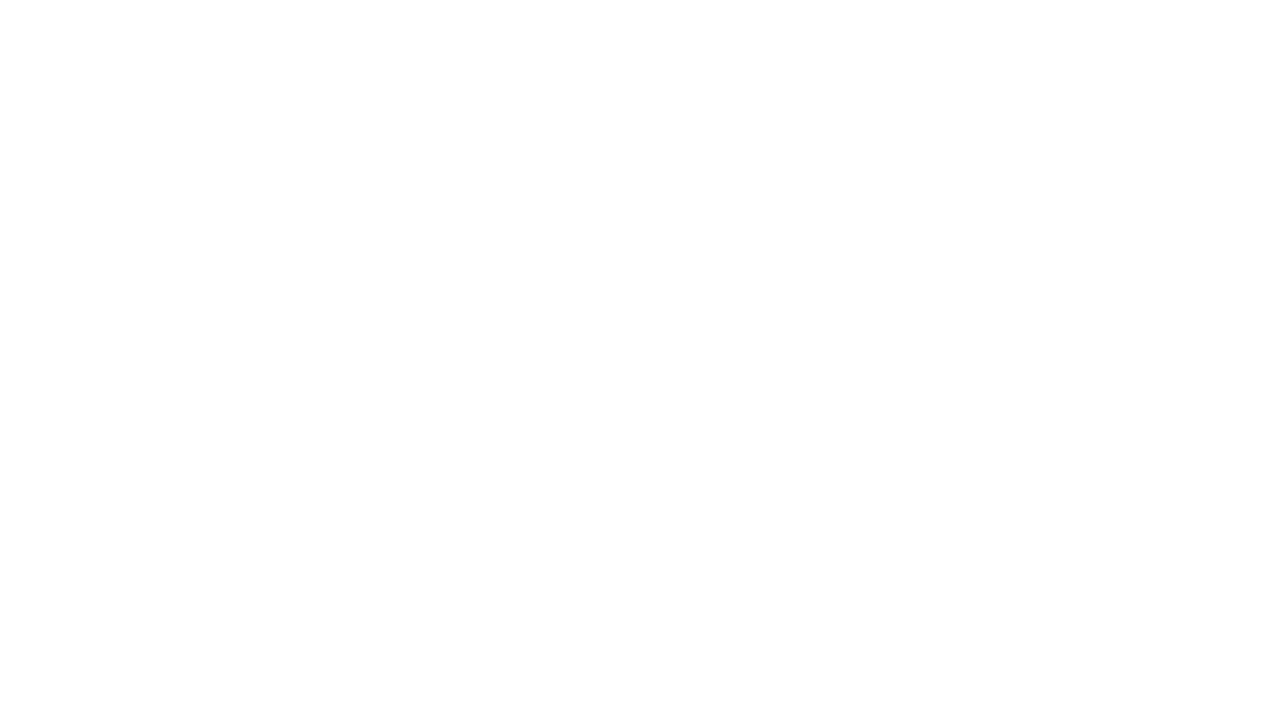
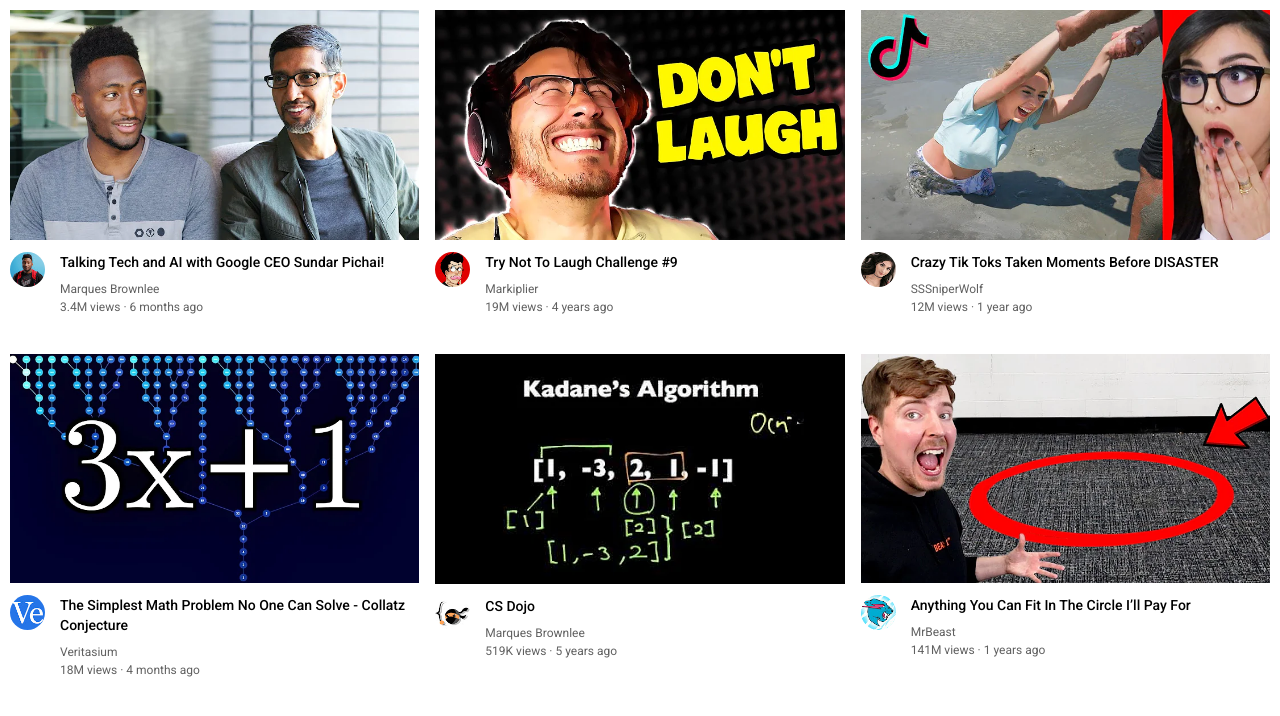
Before and after one commit to shuhaibpkdv/youtube-clone, a plain HTML site: page index.html in a window 1280 px wide. Drawn offline with Linux system fonts and the light colour scheme.

Commit message:
setted video section

```diff
--- a/css/styles.css
+++ b/css/styles.css
@@ -0,0 +1,50 @@
+body {
+  margin: 10px;
+}
+
+* {
+  margin: 0;
+}
+
+.video-grid {
+  display: grid;
+  grid-template-columns: 1fr 1fr 1fr;
+  column-gap: 16px;
+  row-gap: 40px;
+}
+
+.thumbnail {
+  width: 100%;
+}
+
+.video-info-grid {
+  display: grid;
+  grid-template-columns: 50px 1fr;
+}
+
+.profile-picture {
+  width: 35px;
+  border-radius: 100%;
+  margin-top: 8px;
+}
+
+.video-title {
+  font-family: Roboto, Arial, sans-serif;
+  font-size: 14px;
+  font-weight: 500;
+  line-height: 20px;
+  margin-top: 8px;
+  margin-bottom: 10px;
+}
+
+.video-author,
+.video-stats {
+  display: block;
+  font-family: Roboto, Arial, sans-serif;
+  font-size: 12px;
+  color: rgb(96, 96, 96);
+}
+
+.video-stats {
+  margin-top: 4px;
+}
--- a/index.html
+++ b/index.html
@@ -1,14 +1,166 @@
 <!DOCTYPE html>
 <html lang="en">
+
 <head>
   <meta charset="UTF-8">
   <meta name="viewport" content="width=device-width, initial-scale=1.0">
   <title>Youtube Landing Page</title>
 
+  <!--adding google font Roboto-->
+  <link href="https://fonts.googleapis.com/css2?family=Roboto:wght@100;300;400;500;700;900&display=swap"
+    rel="stylesheet">
+
   <!--linking css file-->
   <link rel="stylesheet" href="css/styles.css">
 </head>
+
 <body>
+  <div class="video-grid">
+    <div class="video-preview">
+      <div>
+        <img class="thumbnail" src="images/thumbnail-1.webp" alt="">
+      </div>
+
+      <div class="video-info-grid">
+        <div class="channel-picture">
+          <img class="profile-picture" src="images/channel-1.jpeg" alt="">
+        </div>
+
+        <div class="video-info">
+          <p class="video-title">
+            Talking Tech and AI with Google CEO Sundar Pichai!
+          </p>
+          <p class="video-author">
+            Marques Brownlee
+          </p>
+          <p class="video-stats">
+            3.4M views &middot; 6 months ago
+          </p>
+        </div>
+      </div>
+    </div>
+
+    <div class="video-preview">
+      <div>
+        <img class="thumbnail" src="images/thumbnail-2.webp" alt="">
+      </div>
+
+      <div class="video-info-grid">
+        <div class="channel-picture">
+          <img class="profile-picture" src="images/channel-2.jpeg" alt="">
+        </div>
+
+        <div class="video-info">
+          <p class="video-title">
+            Try Not To Laugh Challenge #9
+          </p>
+          <p class="video-author">
+            Markiplier
+          </p>
+          <p class="video-stats">
+            19M views &middot; 4 years ago
+          </p>
+        </div>
+      </div>
+    </div>
+
+    <div class="video-preview">
+      <div>
+        <img class="thumbnail" src="images/thumbnail-3.webp" alt="">
+      </div>
+
+      <div class="video-info-grid">
+        <div class="channel-picture">
+          <img class="profile-picture" src="images/channel-3.jpeg" alt="">
+        </div>
+
+        <div class="video-info">
+          <p class="video-title">
+            Crazy Tik Toks Taken Moments Before DISASTER
+          </p>
+          <p class="video-author">
+            SSSniperWolf
+          </p>
+          <p class="video-stats">
+            12M views &middot; 1 year ago
+          </p>
+        </div>
+      </div>
+    </div>
+
+    <div class="video-preview">
+      <div>
+        <img class="thumbnail" src="images/thumbnail-4.webp" alt="">
+      </div>
+
+      <div class="video-info-grid">
+        <div class="channel-picture">
+          <img class="profile-picture" src="images/channel-4.jpeg" alt="">
+        </div>
+
+        <div class="video-info">
+          <p class="video-title">
+            The Simplest Math Problem No One Can Solve - Collatz Conjecture
+          </p>
+          <p class="video-author">
+            Veritasium
+          </p>
+          <p class="video-stats">
+            18M views &middot; 4 months ago
+          </p>
+        </div>
+      </div>
+    </div>
+
+    <div class="video-preview">
+      <div>
+        <img class="thumbnail" src="images/thumbnail-5.webp" alt="">
+      </div>
+
+      <div class="video-info-grid">
+        <div class="channel-picture">
+          <img class="profile-picture" src="images/channel-5.jpeg" alt="">
+        </div>
+
+        <div class="video-info">
+          <p class="video-title">
+            CS Dojo
+          </p>
+          <p class="video-author">
+            Marques Brownlee
+          </p>
+          <p class="video-stats">
+            519K views &middot; 5 years ago
+          </p>
+        </div>
+      </div>
+    </div>
+
+    <div class="video-preview">
+      <div>
+        <img class="thumbnail" src="images/thumbnail-6.webp" alt="">
+      </div>
+
+      <div class="video-info-grid">
+        <div class="channel-picture">
+          <img class="profile-picture" src="images/channel-6.jpeg" alt="">
+        </div>
+
+        <div class="video-info">
+          <p class="video-title">
+            Anything You Can Fit In The Circle I’ll Pay For
+          </p>
+          <p class="video-author">
+            MrBeast
+          </p>
+          <p class="video-stats">
+            141M views &middot; 1 years ago
+          </p>
+        </div>
+      </div>
+    </div>
+  </div>
 
 </body>
+
 </html>
```
Also changed, not shown: images/channel-1.jpeg (added), images/channel-2.jpeg (added), images/channel-3.jpeg (added), images/channel-4.jpeg (added), images/channel-5.jpeg (added), images/channel-6.jpeg (added), images/thumbnail-1.webp (added), images/thumbnail-2.webp (added), images/thumbnail-3.webp (added), images/thumbnail-4.webp (added), images/thumbnail-5.webp (added), images/thumbnail-6.webp (added).
